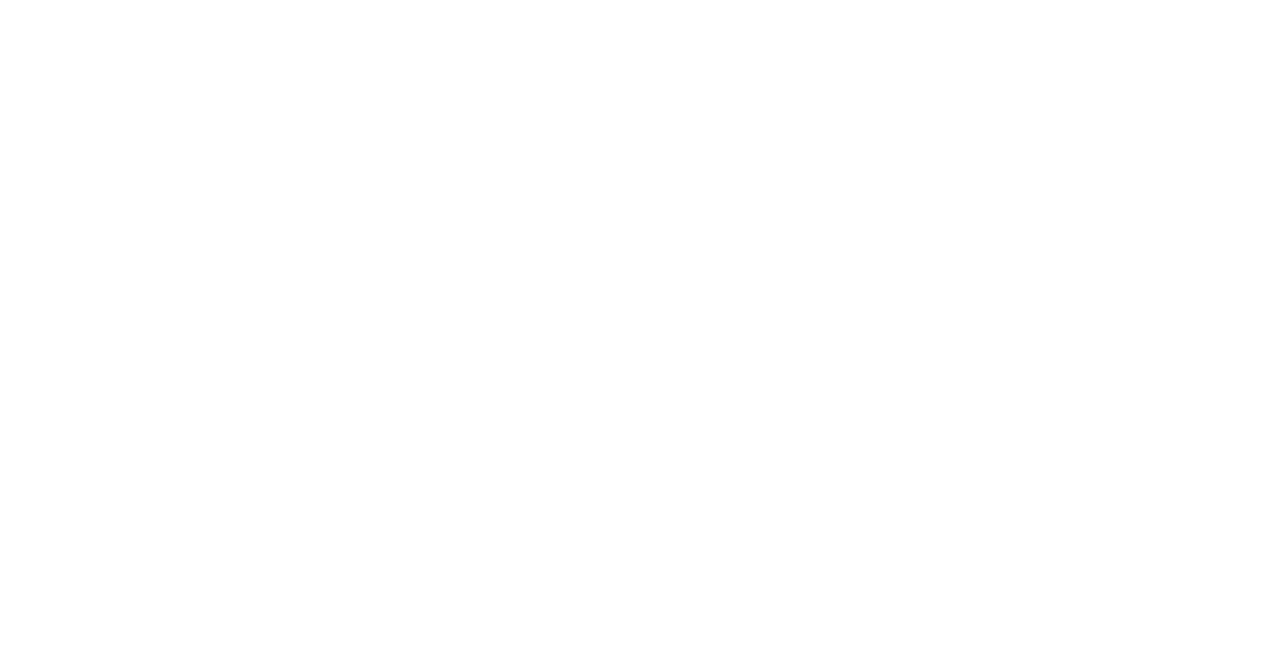
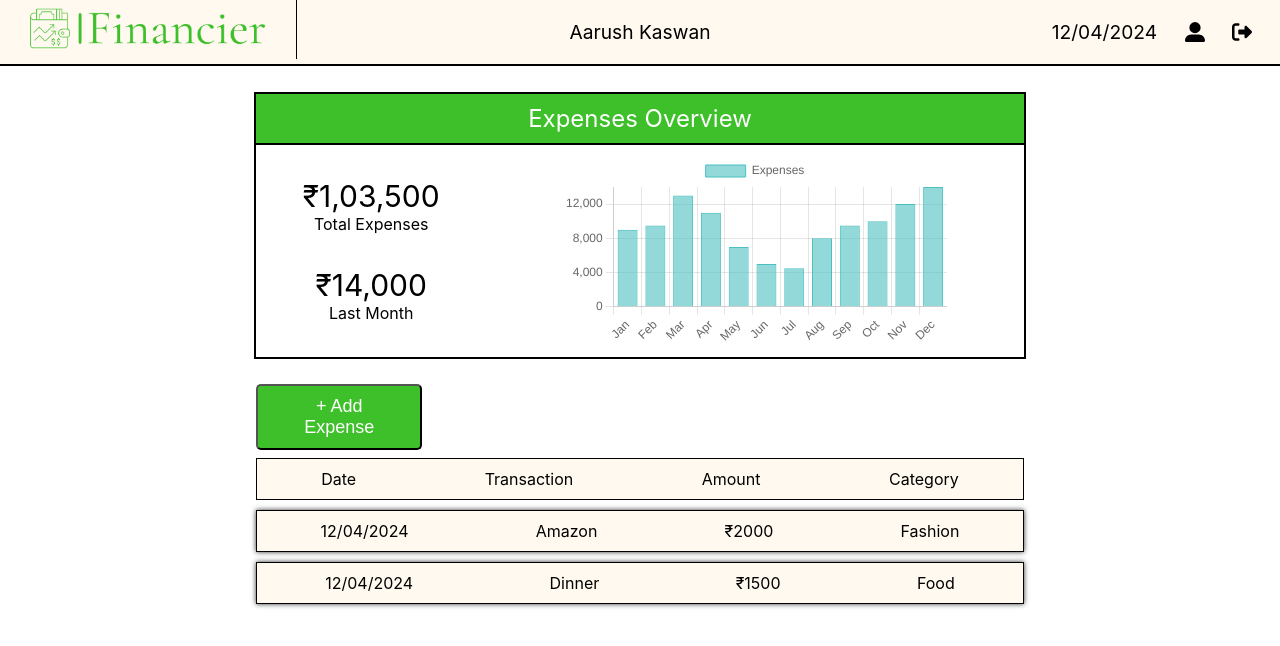
Before and after one commit to anurag-babal/financier-web, a React (Create React App) app: page /homepage in a window 1280 px wide. Before the commit this address had no page. Shown: the top 646 px of the page. Built offline with nearby package versions, Linux system fonts and the light colour scheme.

Commit message:
Homepage

```diff
--- a/src/App.js
+++ b/src/App.js
@@ -2,6 +2,7 @@
 import React from 'react';
 import { BrowserRouter, Routes, Route } from "react-router-dom";
 import Login from './pages/Login';
+import Homepage from './pages/Homepage';
 
 function App() {
   return (
@@ -9,6 +10,7 @@
       <BrowserRouter>
         <Routes>
           <Route path="/" element={<Login />} />
+          <Route path="/homepage" element={<Homepage />} />
         </Routes>
       </BrowserRouter>
     </div>
--- /dev/null
+++ b/src/components/BarGraph.js
@@ -0,0 +1,49 @@
+import React, { Component } from 'react';
+import Chart from 'chart.js/auto';
+
+class BarGraph extends Component {
+    chartRef = React.createRef();
+
+    componentDidMount() {
+        this.buildChart();
+    }
+
+    buildChart = () => {
+        const myChartRef = this.chartRef.current.getContext("2d");
+
+        if (this.chartInstance) {
+            this.chartInstance.destroy();
+        }
+
+        this.chartInstance = new Chart(myChartRef, {
+            type: 'bar',
+            data: {
+                labels: this.props.data.map(item => item.label),
+                datasets: [{
+                    label: this.props.title,
+                    data: this.props.data.map(item => item.value),
+                    backgroundColor: 'rgba(75, 192, 192, 0.6)',
+                    borderColor: 'rgba(75, 192, 192, 1)',
+                    borderWidth: 1
+                }]
+            },
+            options: {
+                scales: {
+                    y: {
+                        beginAtZero: true
+                    }
+                }
+            }
+        });
+    }
+
+    render() {
+        return (
+            <div>
+                <canvas ref={this.chartRef} />
+            </div>
+        );
+    }
+}
+
+export default BarGraph;
--- /dev/null
+++ b/src/components/Header.js
@@ -0,0 +1,31 @@
+import React from 'react'
+import '../css/Header.css'
+import logo from '../logo/LOGO2.png';
+
+import { FontAwesomeIcon } from '@fortawesome/react-fontawesome'
+import { faUserLarge, faRightFromBracket } from '@fortawesome/free-solid-svg-icons'
+
+function Header() {
+
+    return (
+        <div className='header-main'>
+            <div className='left-side-part'>
+                <img src={logo} className='header-logo' alt="logo*" />
+            </div>
+            <div className='middle-part'>
+                <div className='name'>Aarush Kaswan</div>
+            </div>
+            <div className='right-side-part'>
+                <div className='todays-date'>12/04/2024</div>
+                <div className=''>
+                    <FontAwesomeIcon icon={faUserLarge} size='lg'/>
+                </div>
+                <div className=''>
+                    <FontAwesomeIcon icon={faRightFromBracket} size='lg'/>
+                </div>
+            </div>
+        </div>
+    )
+}
+
+export default Header
--- /dev/null
+++ b/src/components/Overview.js
@@ -0,0 +1,36 @@
+import React from 'react'
+import '../css/Overview.css'
+import BarGraph from '../components/BarGraph';
+
+function Overview({ data }) {
+    // const data = [
+    //     { label: 'A', value: 10 },
+    //     { label: 'B', value: 20 },
+    //     { label: 'C', value: 15 },
+    //     // Add more data points as needed
+    // ];
+    return (
+        <div className='main'>
+            <div className='overview-header'>
+                Expenses Overview
+            </div>
+            <div className='overview-body'>
+                <div className='stats'>
+                    <div>
+                        <span className='stats-data value'>₹1,03,500</span>
+                        <span className='stats-data'>Total Expenses</span>
+                    </div>
+                    <div>
+                        <span className='stats-data value'>₹14,000</span>
+                        <span className='stats-data'>Last Month</span>
+                    </div>
+                </div>
+                <div className='graph'>
+                    <BarGraph title="Expenses" data={data} />
+                </div>
+            </div>
+        </div>
+    )
+}
+
+export default Overview
--- /dev/null
+++ b/src/components/Transactions.js
@@ -0,0 +1,34 @@
+import React from 'react'
+import '../css/Transactions.css'
+
+function Transactions() {
+  return (
+    <>
+    <div className='trans-main'>
+        <div className='trans-header'>
+            <div>Date</div>
+            <div>Transaction</div>
+            <div>Amount</div>
+            <div>Category</div>
+        </div>
+        <div className='trans-body'>
+            <div className='trans-row'>
+                <div>12/04/2024</div>
+                <div>Amazon</div>
+                <div>₹2000</div>
+                <div>Fashion</div>
+            </div>
+            <div className='trans-row'>
+                <div>12/04/2024</div>
+                <div>Dinner</div>
+                <div>₹1500</div>
+                <div>Food</div>
+            </div>
+        </div>
+    </div>
+
+    </>
+  )
+}
+
+export default Transactions
--- /dev/null
+++ b/src/css/Header.css
@@ -0,0 +1,40 @@
+.header-main {
+    display: flex;
+    /* justify-content: space-between; */
+    width: 100vw;
+    height: 8vh;
+    border-bottom: 2px solid black;
+    background-color: #fff9ef;
+}
+
+.header-logo {
+    max-width: 100%;
+    max-height: 100%;
+    padding: 0px 20px;
+    border-right: 1px solid black;
+}
+
+.left-side-part {
+    flex: 1;
+    /* border: 2px solid black; */
+}
+
+.middle-part {
+    flex: 3;
+    display: flex;
+    justify-content: center;
+    align-items: center;
+}
+
+.right-side-part {
+    flex: 1;
+    /* border: 2px solid black; */
+    display: flex;
+    align-items: center;
+    justify-content: space-evenly;
+}
+
+.name , .todays-date{
+    font-size: larger;
+    /* border: 2px solid black; */
+}
--- /dev/null
+++ b/src/css/Homepage.css
@@ -0,0 +1,20 @@
+.add-btn {
+    width: 60vw;
+    margin: auto;
+}
+
+.add-exp-btn {
+    /* float: right; */
+    color: white;
+    font-size: 18px;
+    background-color: #3dc029;
+    border-radius: 5px;
+    margin-bottom: 1%;
+    margin-right: 47vw;
+    padding: 10px 30px;
+}
+
+.add-exp-btn:hover {
+    box-shadow: 0px 0px 5px #333;
+    cursor: pointer;
+}
--- /dev/null
+++ b/src/css/Overview.css
@@ -0,0 +1,53 @@
+.main {
+    width: 60vw;
+    display: flex;
+    flex-direction: column;
+    align-items: center;
+    /* background-color: #63d186; */
+    border: 2px solid black;
+    margin: auto;
+    margin-top: 2%;
+    margin-bottom: 2%;
+}
+
+.overview-header {
+    width: 100%;
+    padding: 10px 0px;
+    font-size: 24px;
+    color: white;
+    background-color: #3dc029;
+    /* float: left; */
+    border-bottom: 2px solid black;
+}
+
+.overview-body {
+    display: flex;
+    width: 100%;
+    /* border: 2px solid black; */
+}
+
+.stats {
+    width: 30%;
+    display: flex;
+    flex-direction: column;
+    justify-content: space-evenly;
+}
+
+.stats-data {
+    display: block;
+}
+
+.value {
+    font-size: 30px;
+}
+
+.graph {
+    width: 50%;
+    padding: 10px;
+    margin: auto;
+    /* height: 10%; */
+    /* max-width: 80%; */
+    /* max-height: 30%; */
+    /* background-color: #d16363; */
+    /* border: 2px solid black; */
+}
--- /dev/null
+++ b/src/css/Transactions.css
@@ -0,0 +1,26 @@
+.trans-main {
+    width: 60vw;
+    margin: auto;
+    /* background-color: aqua; */
+    /* background-color: #fff9ef; */
+}
+
+.trans-header {
+    display: flex;
+    justify-content: space-around;
+    align-items: center;
+    padding: 10px 0px;
+    background-color: #fff9ef;
+    border: 1px solid black;
+}
+
+.trans-row {
+    display: flex;
+    background-color: #fff9ef;
+    justify-content: space-around;
+    align-items: center;
+    margin: 10px 0px;
+    padding: 10px 0px;
+    box-shadow: 0px 0px 5px #333;
+    border: 1px solid black;
+}
--- /dev/null
+++ b/src/pages/Homepage.js
@@ -0,0 +1,40 @@
+import React from 'react'
+import '../css/Homepage.css'
+import Header from '../components/Header'
+import Overview from '../components/Overview';
+import Transactions from '../components/Transactions';
+
+function Homepage() {
+    const data = [
+        { label: 'Jan', value: 9000 },
+        { label: 'Feb', value: 9500 },
+        { label: 'Mar', value: 13000 },
+        { label: 'Apr', value: 11000 },
+        { label: 'May', value: 7000 },
+        { label: 'Jun', value: 5000 },
+        { label: 'Jul', value: 4500 },
+        { label: 'Aug', value: 8000 },
+        { label: 'Sep', value: 9500 },
+        { label: 'Oct', value: 10000 },
+        { label: 'Nov', value: 12000 },
+        { label: 'Dec', value: 14000 }
+    ];
+  return (
+    <>
+    <Header></Header>
+    <div className='home'>
+        <div className='overview'>
+          <Overview data={data}></Overview>
+        </div>
+        <div className='add-btn'>
+          <button className='add-exp-btn'>+ Add Expense</button>
+        </div>
+        <div className='recent-transactions'>
+          <Transactions></Transactions>
+        </div>
+    </div>
+    </>
+  )
+}
+
+export default Homepage
--- a/src/pages/Login.js
+++ b/src/pages/Login.js
@@ -8,7 +8,7 @@
   <>
     <div className="login-container">
         <div className='logoPart'>
-            <img src={logo} className='logo' alt="Description of the image" />
+            <img src={logo} className='logo' alt="Logo*" />
         </div>
         <div className="form-container">
             <form className="form-group">
@@ -39,9 +39,11 @@
                 {/* {showError && (
                 <div style={{ color: "red", margin: "10px 0" }}>{errorData}</div>
                 )} */}
-                <button type="submit" className="login-submit-btn">
-                    Login
-                </button>
+                <Link to="/homepage">
+                    <button type="submit" className="login-submit-btn">
+                        Login
+                    </button>
+                </Link>
                 <div>
                     <div className="or-Container">
                     <hr className="horizontal-line" />
```
Also changed, not shown: package.json (+8 -0 lines), 1 other file (tests, documents, lock files or other folders).
